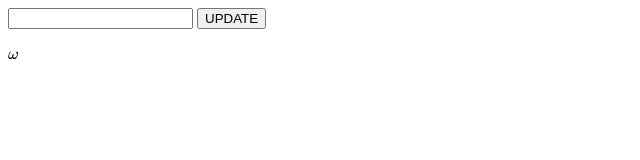
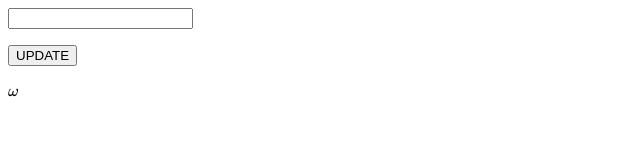
Before and after one commit to QuasiConnective/MathJax-Tester, a plain HTML site: page index.html in a window 1280 px wide. Shown: the whole page, without its empty margins (0-640 px from the left). Drawn offline with nearby package versions, Linux system fonts and the light colour scheme; some packages are replaced by stand-ins of ours.

Commit message:
Update index.html

```diff
--- a/index.html
+++ b/index.html
@@ -21,8 +21,9 @@
     </script>
   </head>
   <body>
-    <input id="in" type="text"> <button onClick="getText">UPDATE</button>
+    <input id="in" type="text"
     <p lang="latex" id="out"></p>
+    <button onClick="getText">UPDATE</button>
     <p>$\omega$</p>
   </body>
 </html>
```
